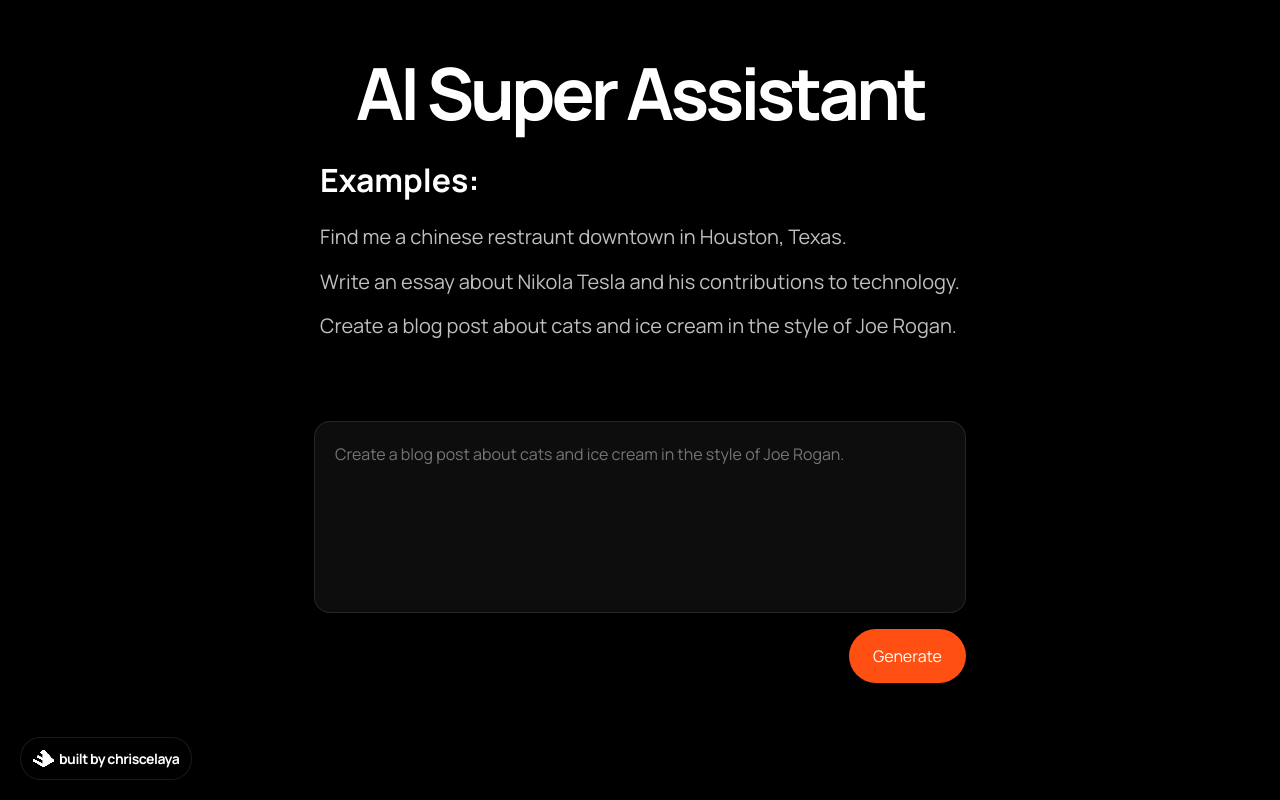
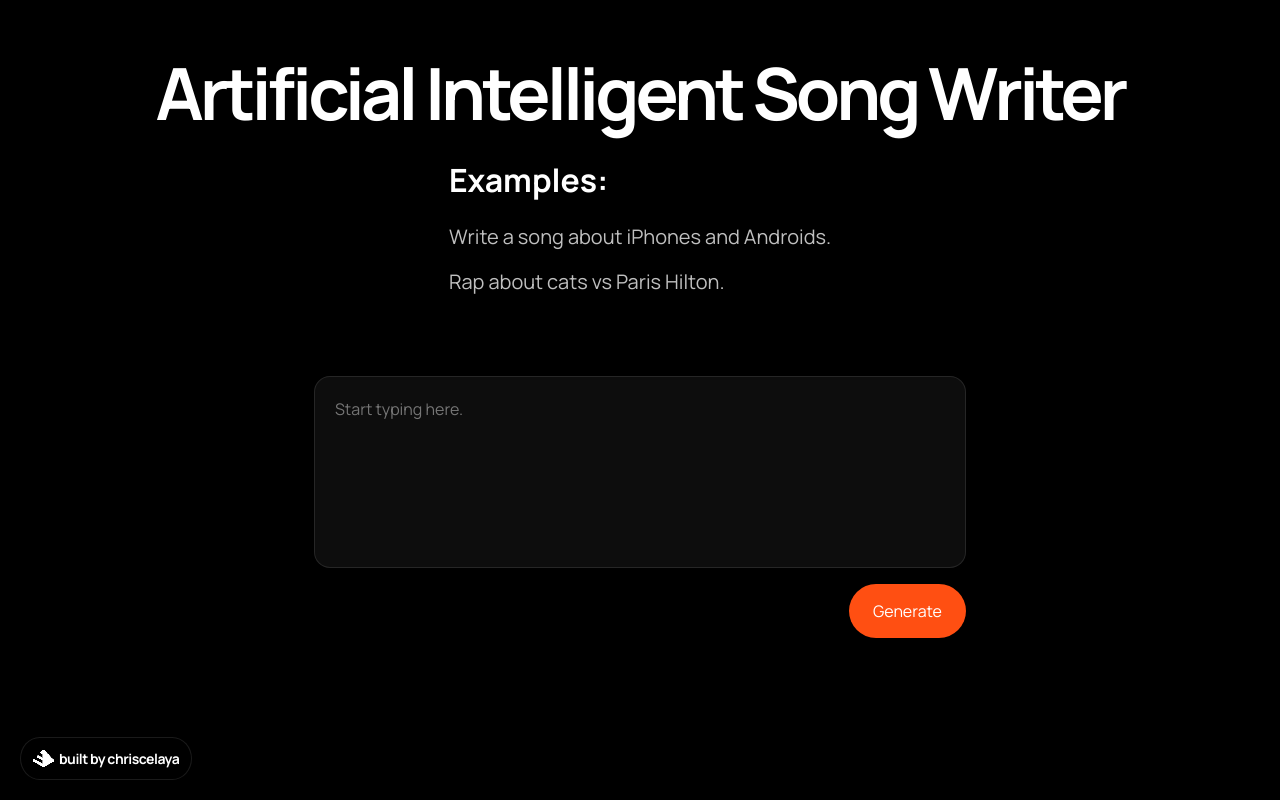
Before and after one commit to christophercelaya/GPT3-Tester, a Next.js app: page / in a window 1280 px wide. Built offline with nearby package versions, Linux system fonts and the light colour scheme.

Commit message:
update to loading indicator

```diff
--- a/pages/index.js
+++ b/pages/index.js
@@ -42,25 +42,22 @@ const Home = () => {
 				<div className="header">
 					<div className="header-title">
 						{/* Change your headline here */}
-						<h1>AI Super Assistant</h1>
+						<h1>Artificial Intelligent Song Writer</h1>
 					</div>
 					<div className="header-subtitle">
 						<h1>Examples:</h1>
             <h2>
-							Find me a chinese restraunt downtown in Houston, Texas.
+							Write a song about iPhones and Androids.
 						</h2>
             <h2>
-              Write an essay about Nikola Tesla and his contributions to technology.
-            </h2>
-            <h2>
-              Create a blog post about cats and ice cream in the style of Joe Rogan.
+             Rap about cats vs Paris Hilton.
             </h2>
 					</div>
 				</div>
 
 				<div className="prompt-container">
 					<textarea
-						placeholder="Create a blog post about cats and ice cream in the style of Joe Rogan."
+						placeholder="Start typing here."
 						className="prompt-box"
 						value={userInput}
 						onChange={onUserChangedText}
```
